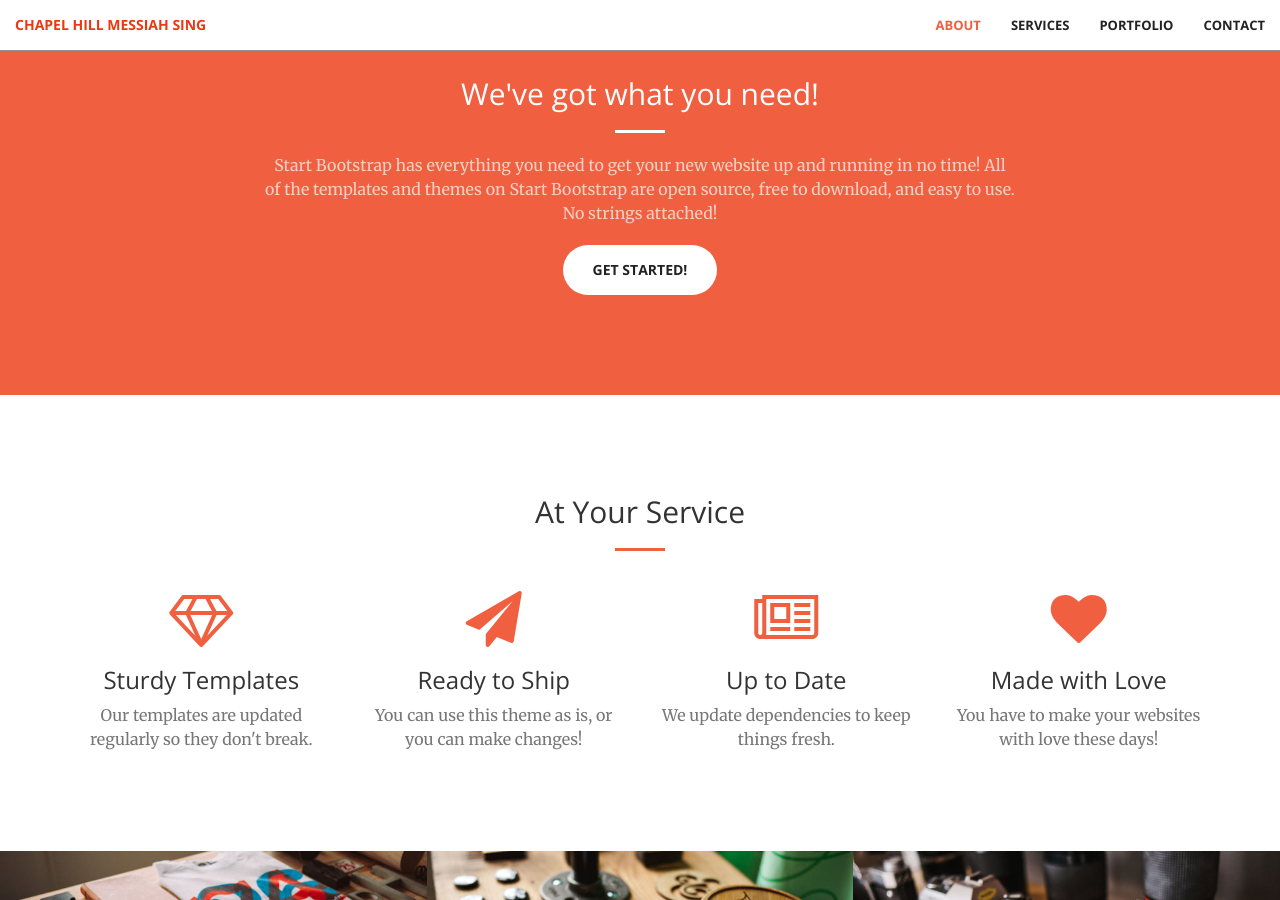
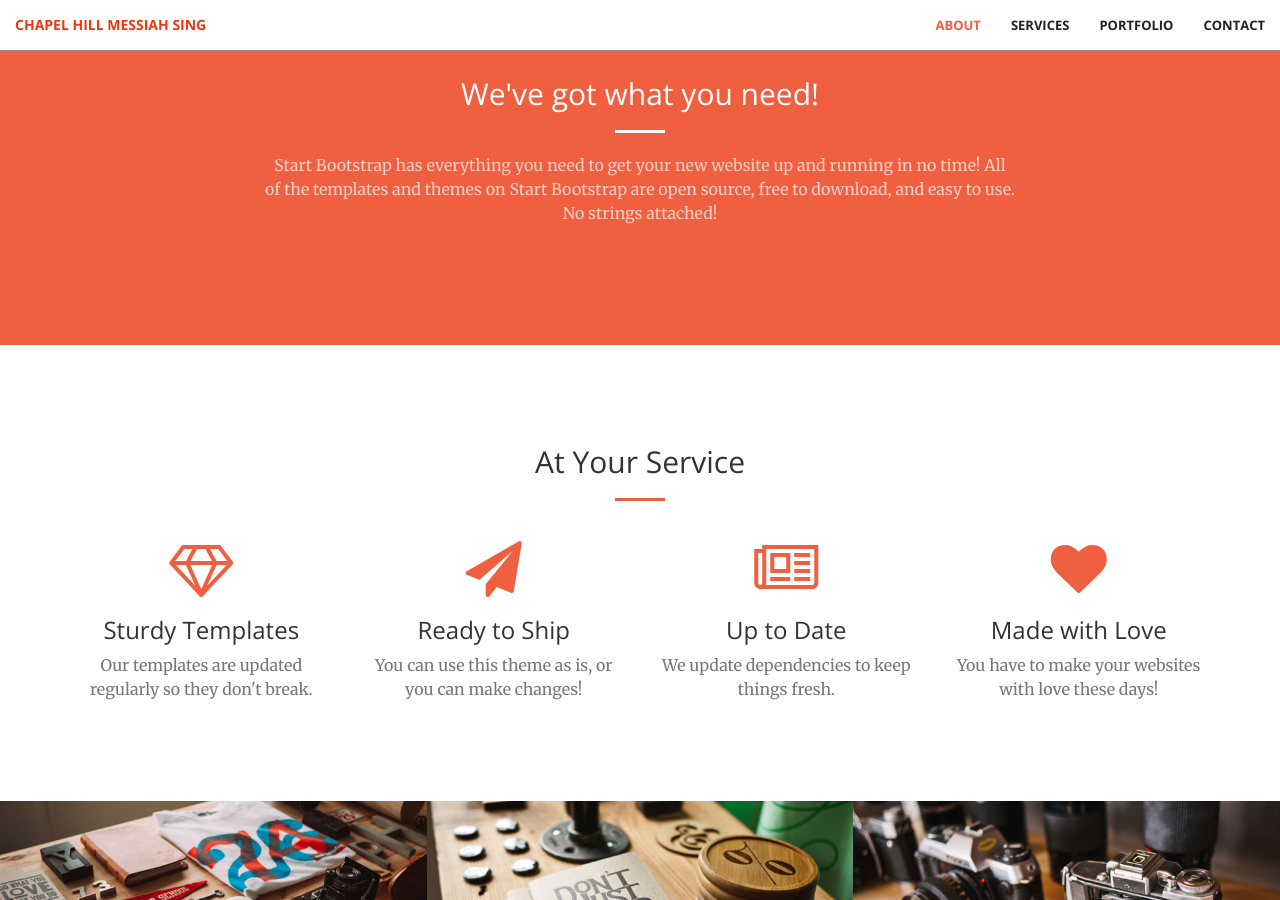
Before and after one commit to chapelhillmessiah/chapelhillmessiah.github.io, a Jekyll site: the page built from index-jekyll.html, in a window 1280 px wide and 900 px high, scrolled down 923 px. Built offline with Jekyll 4.4.1, drawn with Linux system fonts in a browser that asks for light colours.

Commit message:
[call-to-action.html] comment out button

```diff
--- a/_includes/call-to-action.html
+++ b/_includes/call-to-action.html
@@ -5,7 +5,7 @@
                 <h2 class="section-heading">We've got what you need!</h2>
                 <hr class="light">
                 <p class="text-faded">Start Bootstrap has everything you need to get your new website up and running in no time! All of the templates and themes on Start Bootstrap are open source, free to download, and easy to use. No strings attached!</p>
-                <a href="#" class="btn btn-default btn-xl">Get Started!</a>
+                <!-- <a href="#" class="btn btn-default btn-xl">Get Started!</a> --!>
             </div>
         </div>
     </div>
```
